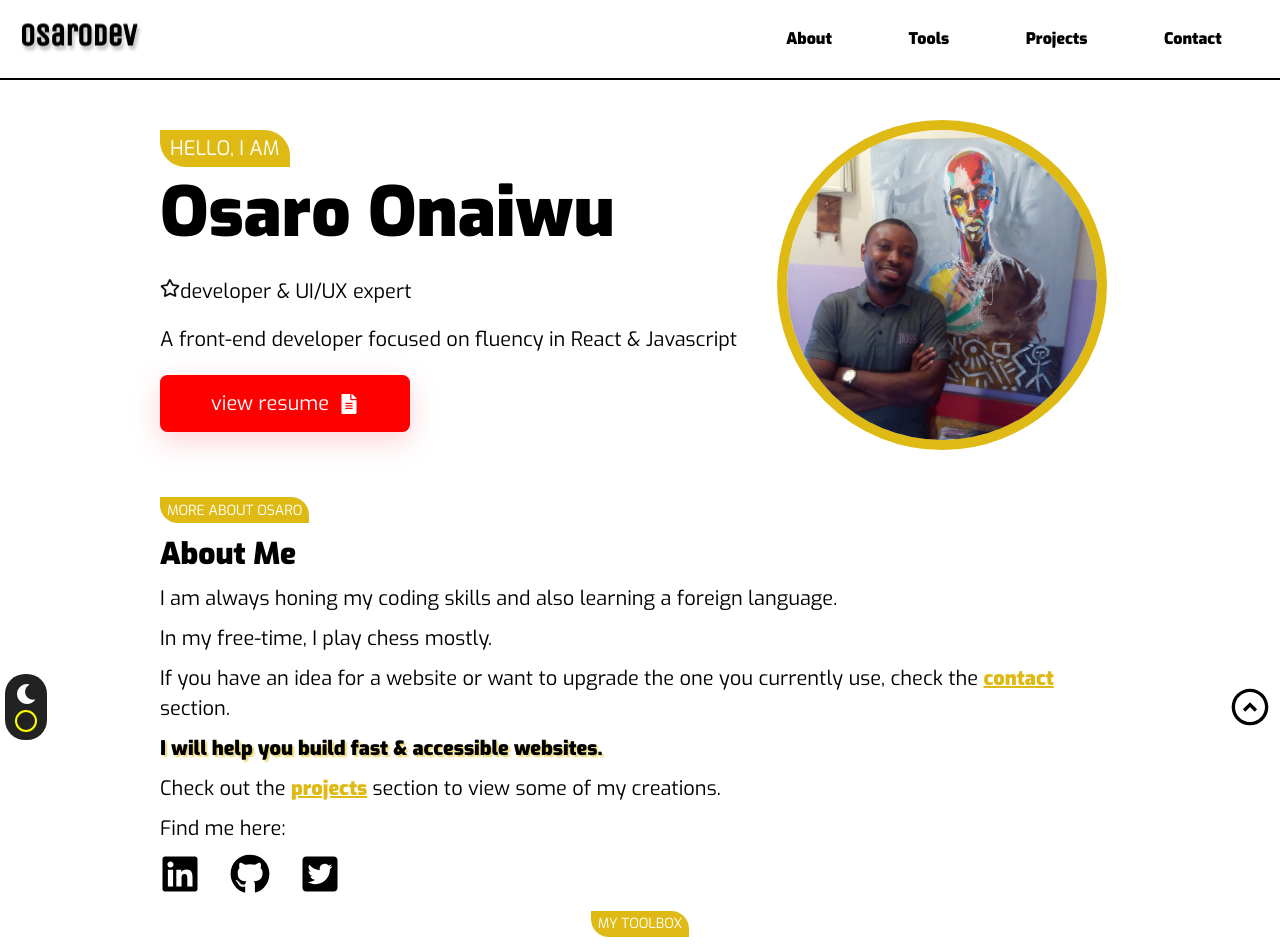
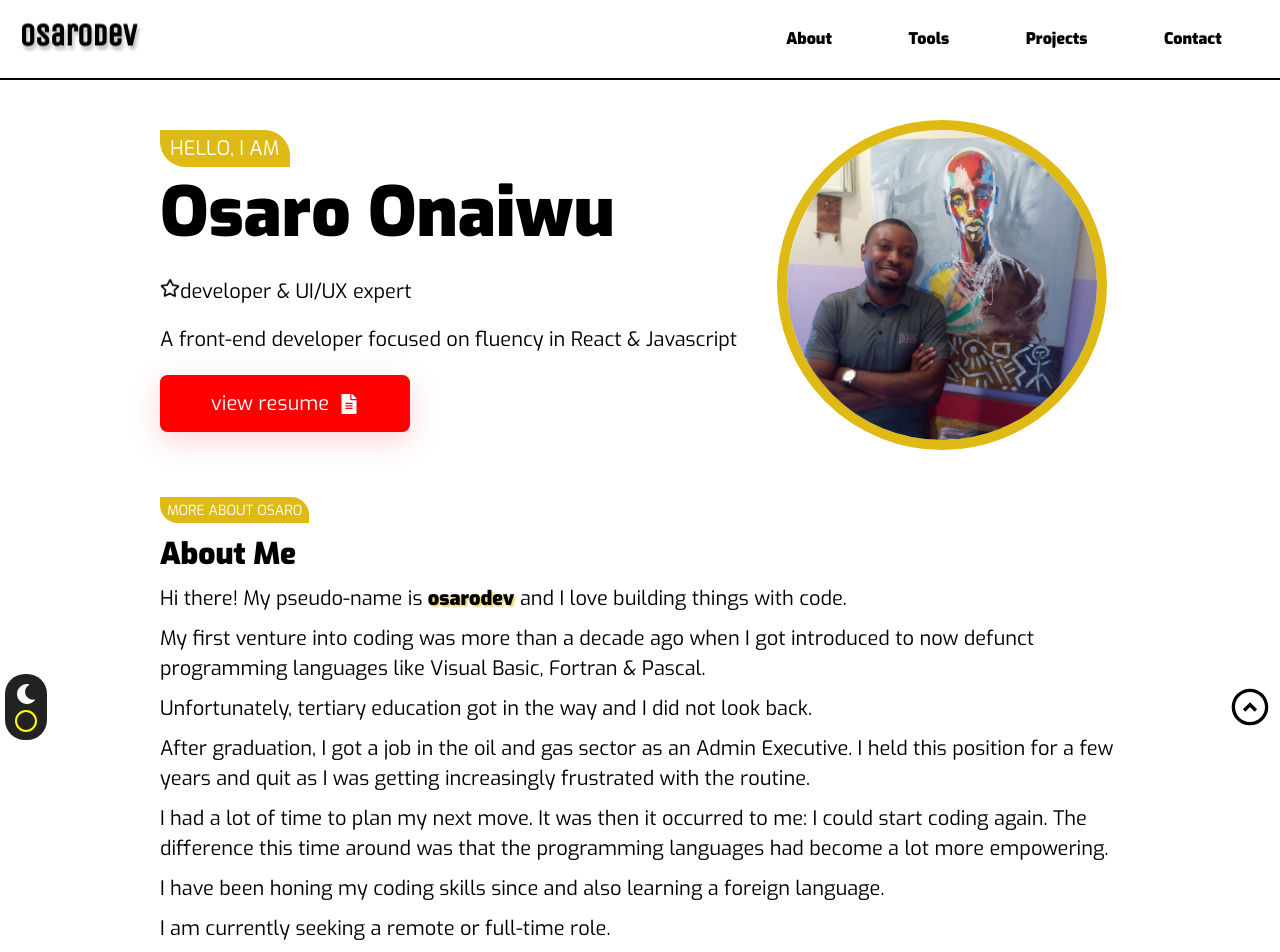
Before and after one commit to osaroDEV/reactPortfolio, a React (Create React App) app: page / in a window 1280 px wide. Shown: the top 952 px of the page. Built offline with nearby package versions, Linux system fonts and the light colour scheme.

Commit message:
add content to about section

```diff
--- a/src/components/Bio.js
+++ b/src/components/Bio.js
@@ -16,14 +16,40 @@ const Bio = () => {
         <h2>About Me</h2>
         <div>
           <p>
-            I am always honing my coding skills and also learning a foreign
-            language.
+            Hi there! My pseudo-name is{' '}
+            <strong style={{ textShadow: '2px 2px 2px #ecd672' }}>
+              osarodev
+            </strong>{' '}
+            and I love building things with code.
           </p>
-          <p>In my free-time, I play chess mostly.</p>
+          <p>
+            My first venture into coding was more than a decade ago when I got
+            introduced to now defunct programming languages like Visual Basic,
+            Fortran &amp; Pascal.
+          </p>
+          <p>
+            Unfortunately, tertiary education got in the way and I did not look
+            back.
+          </p>
+          <p>
+            After graduation, I got a job in the oil and gas sector as an Admin
+            Executive. I held this position for a few years and quit as I was
+            getting increasingly frustrated with the routine.
+          </p>
+          <p>
+            I had a lot of time to plan my next move. It was then it occurred to
+            me: I could start coding again. The difference this time around was
+            that the programming languages had become a lot more empowering.
+          </p>
+          <p>
+            I have been honing my coding skills since and also learning a
+            foreign language.
+          </p>
+          <p>I am currently seeking a remote or full-time role.</p>
 
           <p>
-            If you have an idea for a website or want to upgrade the one you
-            currently use, check the{' '}
+            I can freelance, in the meantime, hence if you have an idea for a
+            website or want to upgrade the one you currently use, check the{' '}
             <a className='bio-a' href='#contact'>
               contact
             </a>{' '}
--- a/src/components/Contact.js
+++ b/src/components/Contact.js
@@ -7,7 +7,7 @@ const Contact = () => {
 
   return (
     <div id='contact' className='contact'>
-      <div className='section-header sm-font'>wanna reach me?</div>
+      <div className='section-header sm-font'>let's build something together</div>
       <h2>Contact Me</h2>
       <form
         name='contact'
--- a/src/components/Projects.js
+++ b/src/components/Projects.js
@@ -8,7 +8,7 @@ const Projects = () => {
     <>
       {' '}
       <div id='projects' className='section-header sm-font' style={{ lineHeight: 'initial' }}>
-        my works
+        what i've been working on
       </div>
       <h2>
         Projects
--- a/src/components/UnitProject.js
+++ b/src/components/UnitProject.js
@@ -26,7 +26,7 @@ const MoreIcon = styled.div`
   right: 0;
   height: 30px;
   width: 40px;
-  background: blue;
+  background: rgb(223, 186, 20);
   display: flex;
   justify-content: center;
   align-items: center;
--- a/src/index.css
+++ b/src/index.css
@@ -215,7 +215,7 @@ h2 {
   top: 0;
   width: 100%;
   height: 0%;
-  transition: all 0.5s ease 0s;
+  transition: all 0.3s ease-in-out 0s;
   z-index: 200;
 }
 
@@ -342,7 +342,7 @@ ul a {
   position: fixed;
   right: var(--pos-025);
   bottom: 3rem;
-  z-index: 10000;
+  z-index: 199;
 }
 
 .fixed-container-switch {
```
